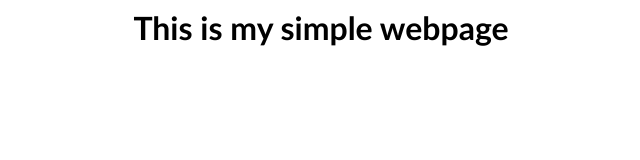
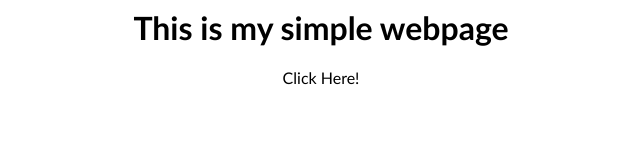
Before and after one commit to JoaquinPar/COMP_2800_GitFlow_Workflow, a plain HTML site: page index.html in a window 1280 px wide. Shown: the full height of the page, 319-959 px from the left. Drawn offline with Linux system fonts and the light colour scheme.

Commit message:
Integration Testing - change clickable text.

```diff
--- a/index.html
+++ b/index.html
@@ -4,7 +4,7 @@
     </head>
     <body>
         <h1 id="title">This is my simple webpage</h1>
-        <div class="container clickable">
+        <div class="container clickable">Click Here!
         </div>
         <script src="app.js"></script>
         </body>
```
